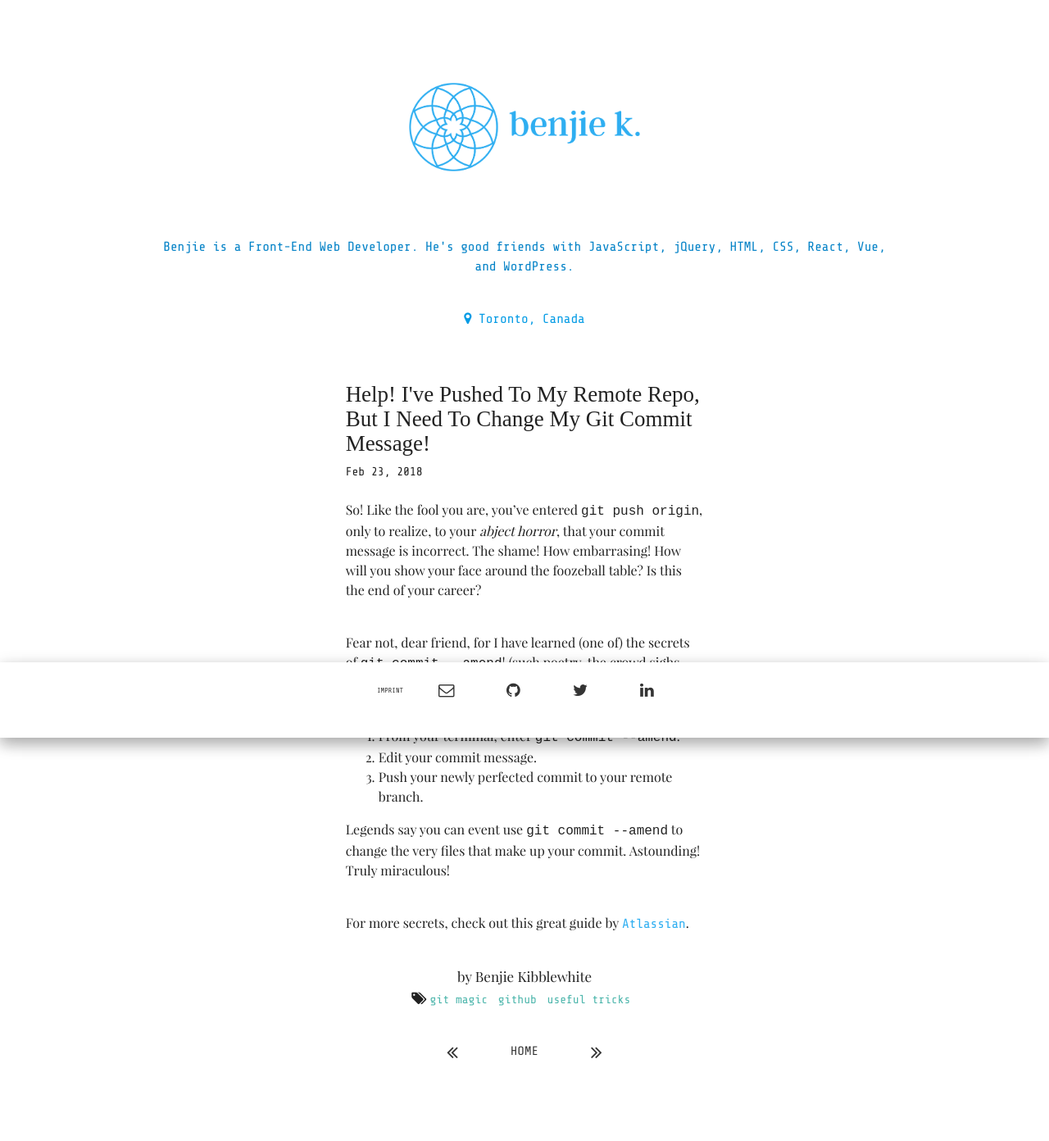
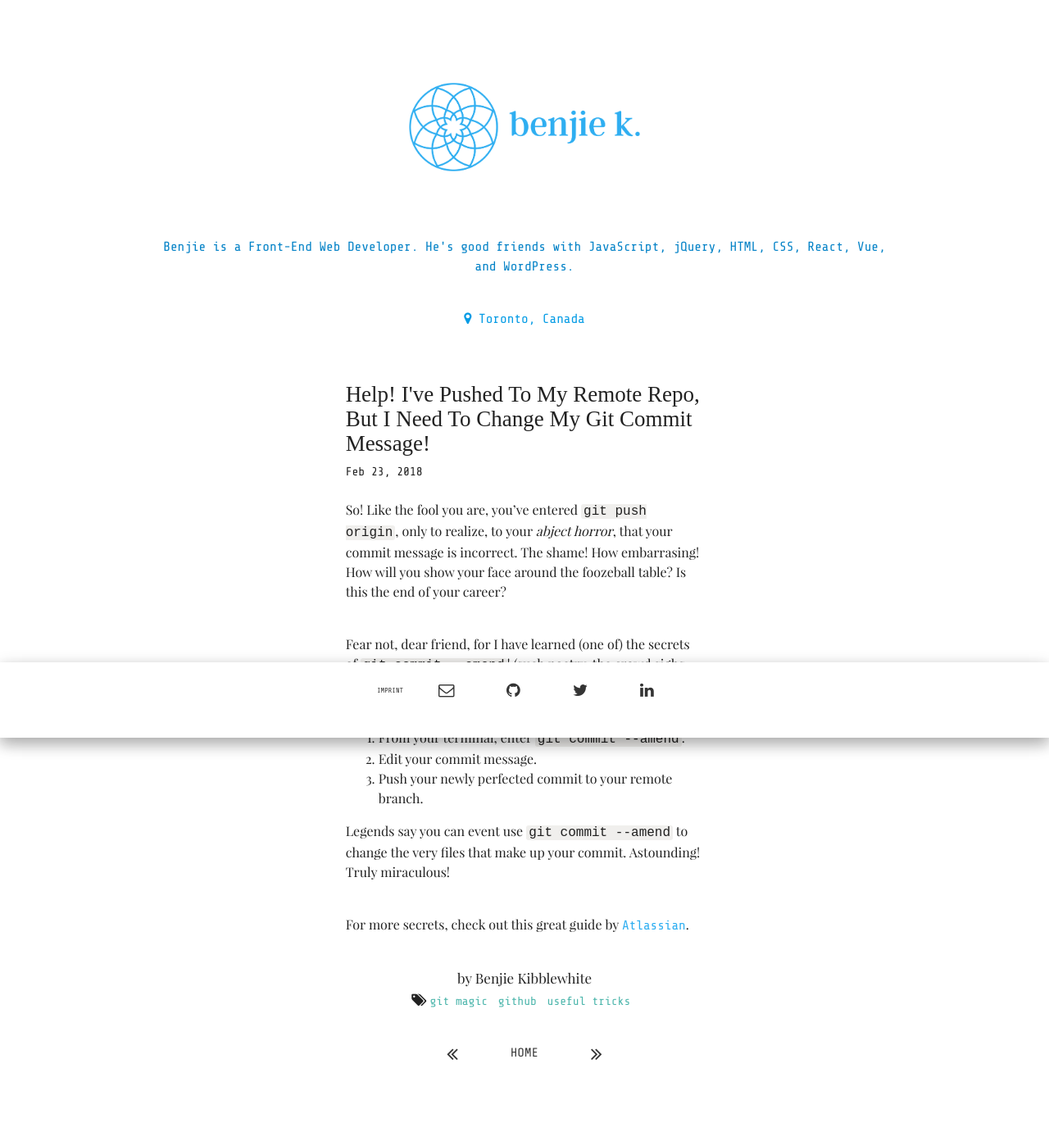
Before and after one commit to ostaron/ostaron.github.io, a Jekyll site: the page built from _posts/2018-05-15-git-commit-amend.md, in a window 1280 px wide. Shown: the whole page at 82% size. Built offline with Jekyll 4.4.1, drawn with Linux system fonts in a browser that asks for light colours; some web fonts are replaced.

Commit message:
Add background styles for code blocks

```diff
--- a/styles/main.css
+++ b/styles/main.css
@@ -111,6 +111,13 @@
 
 a {
     font-family: 'Share Tech Mono', monospace;
+}
+
+code {
+    background: #f0efed;
+    border: 0 solid #f0efed;
+    border-radius: 3px;
+    padding: 0 3px;
 }
 
 .my-link {
```
